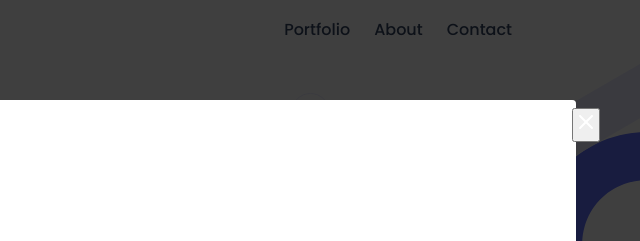
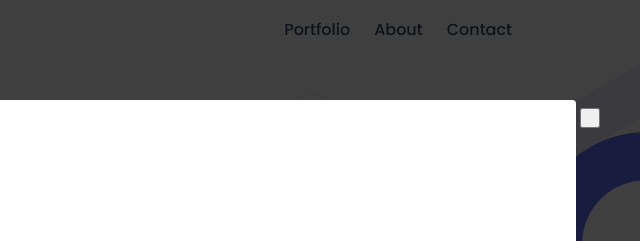
Before and after one commit to AhmedHossam01/mpp, a website: page index.html in a window 1280 px wide. Shown: the top 241 px of the page, 640-1280 px from the left. Drawn offline with Linux system fonts and the light colour scheme.

Commit message:
style modal

```diff
--- a/projects.js
+++ b/projects.js
@@ -68,7 +68,7 @@ function generateHTML(details) {
           <div class="modal" id="modal">
             <div class="modal-content">
               <div class="modal-close">
-                <button class="modal-close"><img src="./images/closing_btn.svg" alt="Closing Button" id="close"></button>
+                <button class="modal-close"><img class="modal-close" src="./images/closing_btn.svg" alt="Closing Button" id="close"></button>
               </div>
               <div class="works__single__holder">
                 <h2 class="works__single__title">${details.title}</h2>
--- a/style.css
+++ b/style.css
@@ -399,6 +399,7 @@ label {
   bottom: 0;
   background: rgba(0, 0, 0, 0.5);
   z-index: 2;
+  display: block;
 }
 
 .modal-content {
@@ -417,6 +418,8 @@ label {
   position: absolute;
   right: 20px;
   font-size: 25px;
+  width: 20px;
+  height: 20px;
 }
 
 .hr {
```
